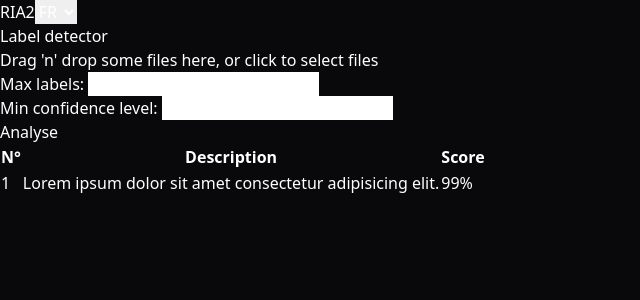
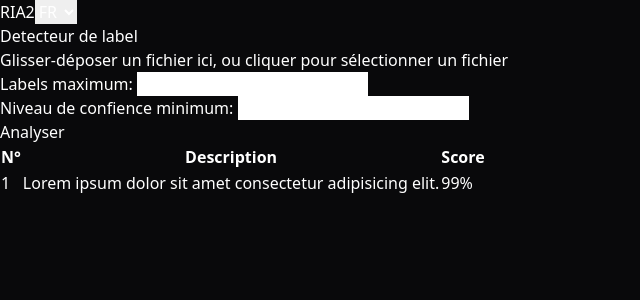
Before and after one commit to CPNV-ES-RIA2/NOAH, a React (Vite) app: page / in a window 1280 px wide. Shown: the top 300 px of the page, without its empty margins (0-640 px from the left). Built offline with nearby package versions, Linux system fonts and the light colour scheme.

Commit message:
feat: add french translation

```diff
--- a/src/App.tsx
+++ b/src/App.tsx
@@ -1,22 +1,25 @@
 import LabelDetectorForm from "./forms/LabelDetectorForm.tsx";
 import BaseLayout from "./layouts/BaseLayout/BaseLayout.tsx";
 import { LabelDetectorFormType } from "./forms/LabelDetectorForm.tsx";
+import { useTranslation } from 'react-i18next'
 
 export default function App() {
+    const { t } = useTranslation()
+
     const handleLabelDetectorFormSubmit = (data: LabelDetectorFormType) => {
         console.log(data)
     }
 
     return (
         <BaseLayout>
-            <h1 className="m-4 text-center text-xl">Label detector</h1>
+            <h1 className="m-4 text-center text-xl">{t("Label detector")}</h1>
             <LabelDetectorForm onSubmit={handleLabelDetectorFormSubmit}/>
             <table className="table w-full max-w-[750px] mx-auto mt-8 border border-gray-500 rounded-lg">
                 <thead>
                     <tr className="bg-white text-zinc-950">
                         <th>N°</th>
-                        <th>Description</th>
-                        <th>Score</th>
+                        <th>{t('Description')}</th>
+                        <th>{t('Score')}</th>
                     </tr>
                 </thead>
                 <tbody>
--- a/src/components/ui/Dropzone.tsx
+++ b/src/components/ui/Dropzone.tsx
@@ -25,7 +25,7 @@ export default function Dropzone({children, onChange, className}: DropzoneProps)
     return (
         <div {...getRootProps()} className={twMerge(style, className)}>
             <input {...getInputProps()}/>
-            {uploadedFile ? <p>{uploadedFile.name}</p> : <p>{children || "Drag 'n' drop some files here, or click to select files"}</p>}
+            {uploadedFile ? <p>{uploadedFile.name}</p> : <p>{children || "Drag and drop some file here, or click to select file"}</p>}
         </div>
     )
 }
--- a/src/config/i18n.ts
+++ b/src/config/i18n.ts
@@ -21,7 +21,7 @@ i18n
   .use(initReactI18next)
   .init({
     resources,
-    lng: "en"
+    lng: "fr"
   })
 
 export default i18n
--- a/src/forms/LabelDetectorForm.tsx
+++ b/src/forms/LabelDetectorForm.tsx
@@ -3,6 +3,7 @@ import Button from "../components/ui/Button.tsx";
 import { FormEvent } from "react";
 import Dropzone from "../components/ui/Dropzone.tsx"
 import { useState, ChangeEvent } from "react";
+import { useTranslation } from 'react-i18next'
 
 export type LabelDetectorFormType = {
     file: File | null,
@@ -15,6 +16,8 @@ type LabelDetectorFormProps = {
     onSubmit?: (data: LabelDetectorFormType) => void
 }
 export default function LabelDetectorForm({onSubmit}: LabelDetectorFormProps) {
+
+    const { t } = useTranslation()
 
     const [formData, setFormData] = useState<LabelDetectorFormType>({
         file: null,
@@ -40,7 +43,9 @@ export default function LabelDetectorForm({onSubmit}: LabelDetectorFormProps) {
 
     return <form onSubmit={handleSubmit} className="w-full h-full grid grid-cols-2 gap-4">
         <div className="flex justify-center items-center">
-            <Dropzone className="max-w-[500px]" onChange={handleFileChange}/>
+            <Dropzone className="max-w-[500px]" onChange={handleFileChange}>
+                {t('Drag and drop some file here, or click to select file')}
+            </Dropzone>
         </div>
         <div className="flex justify-center">
             <div className="flex gap-4 flex-col max-w-[500px] w-full">
@@ -49,14 +54,14 @@ export default function LabelDetectorForm({onSubmit}: LabelDetectorFormProps) {
                     type="number"
                     value={formData.maxLabels}
                     onChange={(e) => handleInputChange(e, "maxLabels")}
-                >Max labels: </Input>
+                >{t('Max labels')}: </Input>
                 <Input
                     className="w-full"
                     type="number"
                     value={formData.minConfidenceLevel}
                     onChange={(e) => handleInputChange(e, "minConfidenceLevel")}
-                >Min confidence level: </Input>
-                <Button>Analyse</Button>
+                >{t('Min confidence level')}: </Input>
+                <Button>{t('Analyse')}</Button>
             </div>
         </div>
     </form>
--- a/src/i18n/fr.json
+++ b/src/i18n/fr.json
@@ -1,3 +1,7 @@
 {
-
+    "Label detector" : "Detecteur de label",
+    "Max labels" : "Labels maximum",
+    "Min confidence level": "Niveau de confience minimum",
+    "Analyse" : "Analyser",
+    "Drag and drop some file here, or click to select file" : "Glisser-déposer un fichier ici, ou cliquer pour sélectionner un fichier"
 }
```
